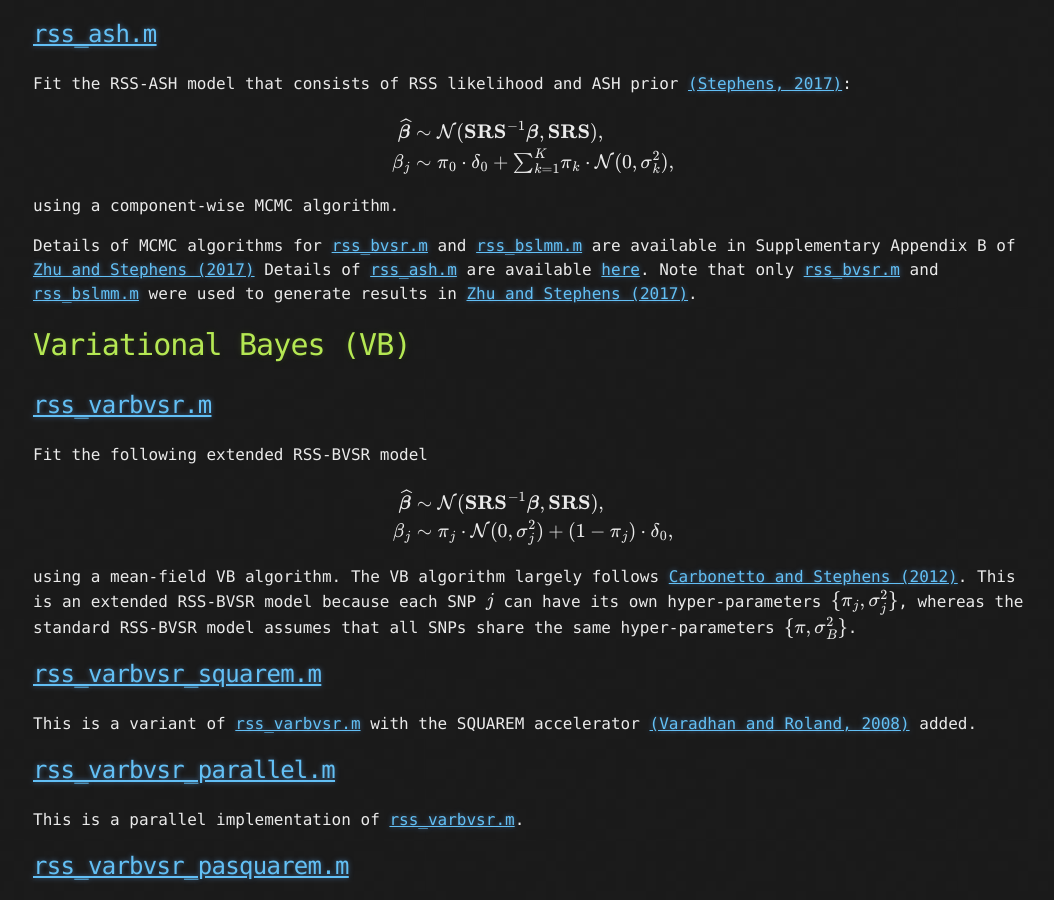
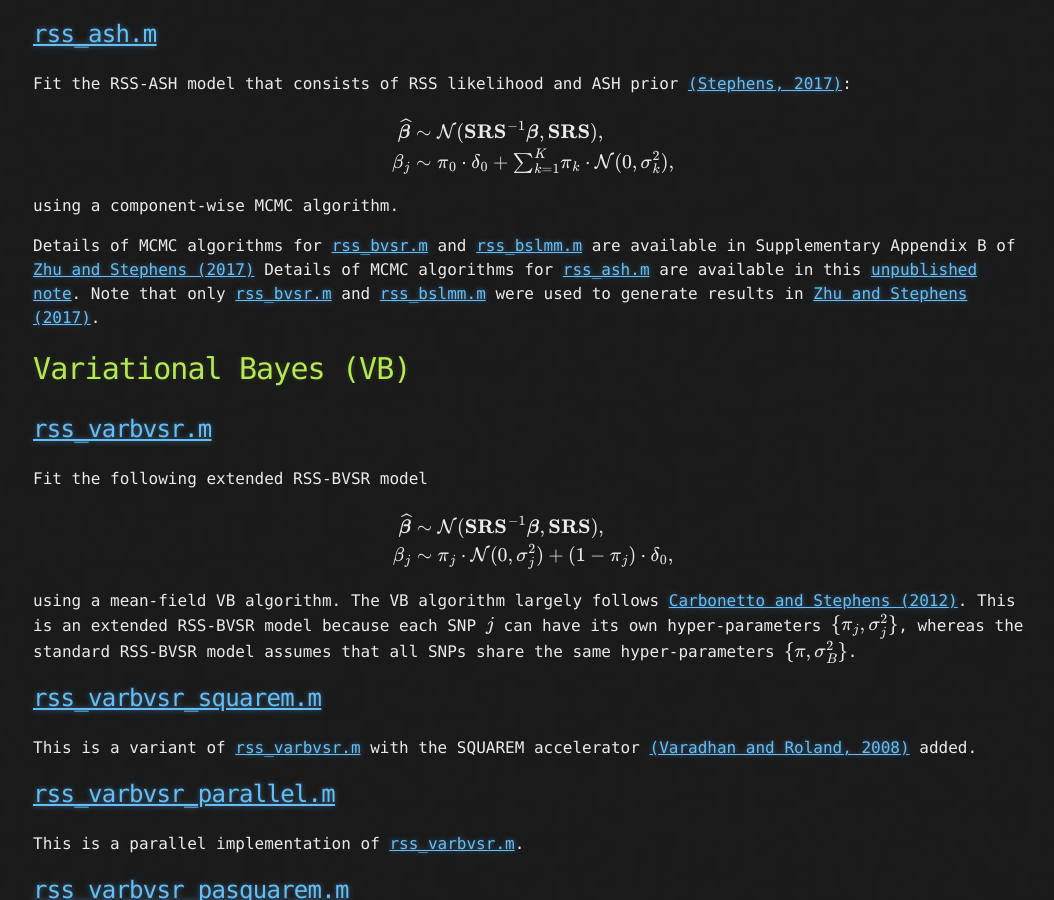
Before and after one commit to stephenslab/rss, a Jekyll site: the page built from docs/Functionalities.md, in a window 1280 px wide and 900 px high, scrolled down 756 px. Shown: the whole window, without its empty margins (107-1161 px from the left). Built offline with Jekyll 4.4.1, drawn with Linux system fonts in a browser that asks for light colours; formulas are drawn with MathJax 3.

Commit message:
update software function page

```diff
--- a/docs/Functionalities.md
+++ b/docs/Functionalities.md
@@ -64,8 +64,8 @@ using a component-wise MCMC algorithm.
 
 Details of MCMC algorithms for [rss_bvsr.m][] and [rss_bslmm.m][] are
 available in Supplementary Appendix B of [Zhu and Stephens (2017)][]
-Details of [rss_ash.m][] are available
-[here](http://www.stat.uchicago.edu/~xiangzhu/rss_mcmc.pdf).
+Details of MCMC algorithms for [rss_ash.m][] are available in this
+[unpublished note](http://www.stat.uchicago.edu/~xiangzhu/rss_mcmc.pdf).
 Note that only [rss_bvsr.m][] and [rss_bslmm.m][] were used to
 generate results in [Zhu and Stephens (2017)][].
 
```
